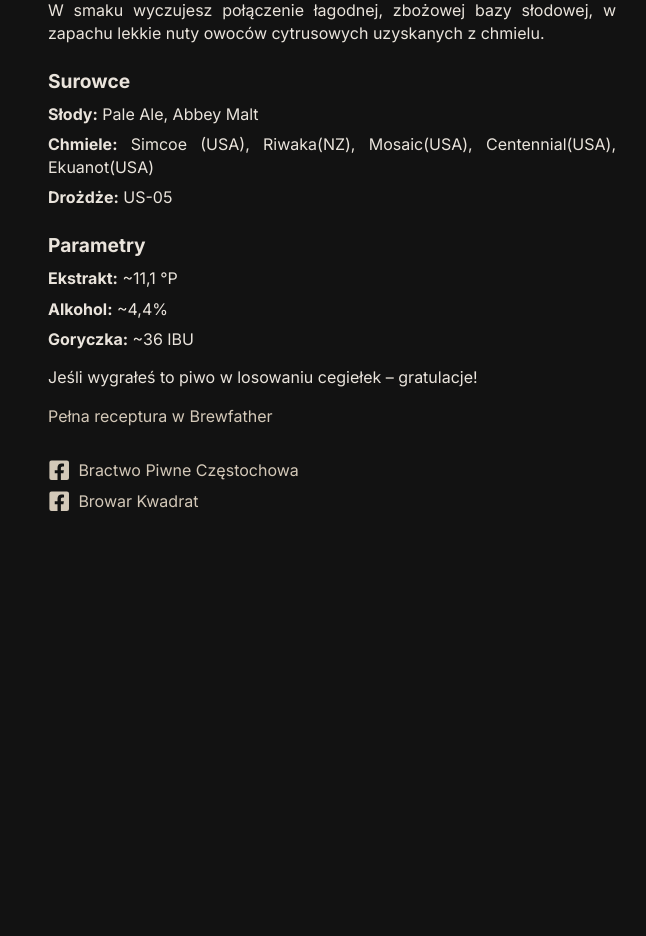
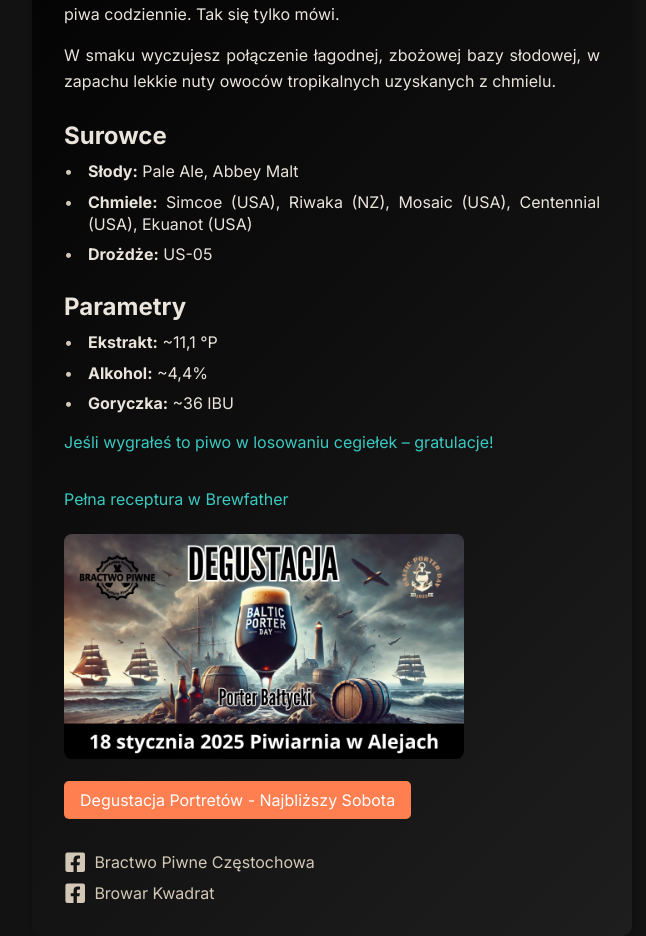
Before and after one commit to enowuigrek/browarkwadrat, a React (Vite) app: page /domowka in a window 1280 px wide. Shown: the part 283-1219 px from the top of the page, without its empty margins (308-954 px from the left). Before the commit the page ends 819 px from the top, so only its background shows below. Built offline with nearby package versions, Linux system fonts and the light colour scheme.

Commit message:
Improve CSS, add event graphic and link

```diff
--- a/src/pages/Domowka.jsx
+++ b/src/pages/Domowka.jsx
@@ -13,7 +13,7 @@
                 Oczywiście nie polecam picia piwa codziennie. Tak się tylko mówi.
             </p>
             <p>
-                W smaku wyczujesz połączenie łagodnej, zbożowej bazy słodowej, w zapachu lekkie nuty owoców cytrusowych uzyskanych z chmielu.
+                W smaku wyczujesz połączenie łagodnej, zbożowej bazy słodowej, w zapachu lekkie nuty owoców tropikalnych uzyskanych z chmielu.
             </p>
 
             <h3>Surowce</h3>
@@ -22,7 +22,7 @@
                     <strong>Słody:</strong> Pale Ale, Abbey Malt
                 </li>
                 <li>
-                    <strong>Chmiele:</strong> Simcoe (USA), Riwaka(NZ), Mosaic(USA), Centennial(USA), Ekuanot(USA)
+                    <strong>Chmiele:</strong> Simcoe (USA), Riwaka (NZ), Mosaic (USA), Centennial (USA), Ekuanot (USA)
                 </li>
                 <li>
                     <strong>Drożdże:</strong> US-05
@@ -47,6 +47,22 @@
                     rel="noopener noreferrer"
                 >
                     Pełna receptura w Brewfather
+                </a>
+            </div>
+
+            <div className={styles.event}>
+                <img
+                    src="/images/event.png"
+                    alt="Degustacja Portretów - Sobota"
+                    className={styles.eventImage}
+                />
+                <a
+                    href="https://browarkwadrat.pl/wydarzenie"
+                    target="_blank"
+                    rel="noopener noreferrer"
+                    className={styles.eventLink}
+                >
+                    Degustacja Portretów - Najbliższy Sobota
                 </a>
             </div>
 
--- a/src/pages/Domowka.module.css
+++ b/src/pages/Domowka.module.css
@@ -1,28 +1,27 @@
 .container {
+    background: linear-gradient(135deg, #000000, #1e1e1e);
     margin: 4rem auto 0 auto;
     text-align: justify;
     max-width: 600px;
-    padding: 1rem;
+    padding: 2rem;
+    border-radius: 10px;
+    box-shadow: 0 4px 6px rgba(0, 0, 0, 0.1);
 }
 
 h2 {
     margin-bottom: 1rem;
-    font-size: 1.6rem;
+    font-size: 2rem;
 }
 
 h3 {
-    font-size: 1.2rem;
     margin-top: 1.5rem;
     margin-bottom: 0.5rem;
+    font-size: 1.5rem;
 }
 
 p {
     margin-bottom: 1rem;
-    line-height: 1.4;
-}
-
-.summary {
-    font-weight: 500;
+    line-height: 1.6;
 }
 
 .list {
@@ -33,26 +32,107 @@
 
 .list li {
     margin-bottom: 0.5rem;
+    position: relative;
+    padding-left: 1.5rem;
+}
+
+.list li::before {
+    content: "•";
+    position: absolute;
+    left: 0;
+    color: #d3c8b8;
+}
+
+.summary {
+    font-weight: 500;
+    margin-bottom: 2rem;
+    color: #3ac9c0;
+}
+
+/* Link do receptury Brewfather */
+.recipeLink {
+    margin-bottom: 1.5rem;
+}
+
+.recipeLink a {
+    color: #3ac9c0;
+    text-decoration: none;
+    font-weight: 500;
+}
+
+.recipeLink a:hover {
+    text-decoration: underline;
+}
+
+.event {
+    margin-bottom: 2rem;
+}
+
+.eventImage {
+    width: 100%;
+    max-width: 400px;
+    height: auto;
+    border-radius: 8px;
+    margin-bottom: 1rem;
+}
+
+.eventLink {
+    display: inline-block;
+    padding: 0.5rem 1rem;
+    background-color: #ff7f50;
+    color: #fff;
+    text-decoration: none;
+    border-radius: 5px;
+    font-weight: 500;
+}
+
+.eventLink:hover {
+    background-color: #ff6347;
 }
 
 .links {
     display: flex;
     flex-direction: column;
-    margin-top: 2rem;
+    gap: 0.5rem;
 }
 
 .iconLink {
     display: inline-flex;
     align-items: center;
-    margin-bottom: 0.5rem;
     color: #d3c8b8;
     text-decoration: none;
+    transition: color 0.3s;
+}
+
+.iconLink:hover {
+    color: #1e90ff;
 }
 
 .icon {
     font-size: 1.4rem;
     margin-right: 0.5rem;
 }
-.iconLink:hover {
-    text-decoration: underline;
+
+@media (max-width: 600px) {
+    .container {
+        padding: 1rem;
+        margin: 2rem auto 0 auto;
+    }
+
+    h2 {
+        font-size: 1.8rem;
+    }
+
+    h3 {
+        font-size: 1.3rem;
+    }
+
+    .eventImage {
+        max-width: 100%;
+    }
+
+    .eventLink {
+        padding: 0.4rem 0.8rem;
+        font-size: 0.9rem;
+    }
 }
```
Also changed, not shown: public/images/event.png (added).
